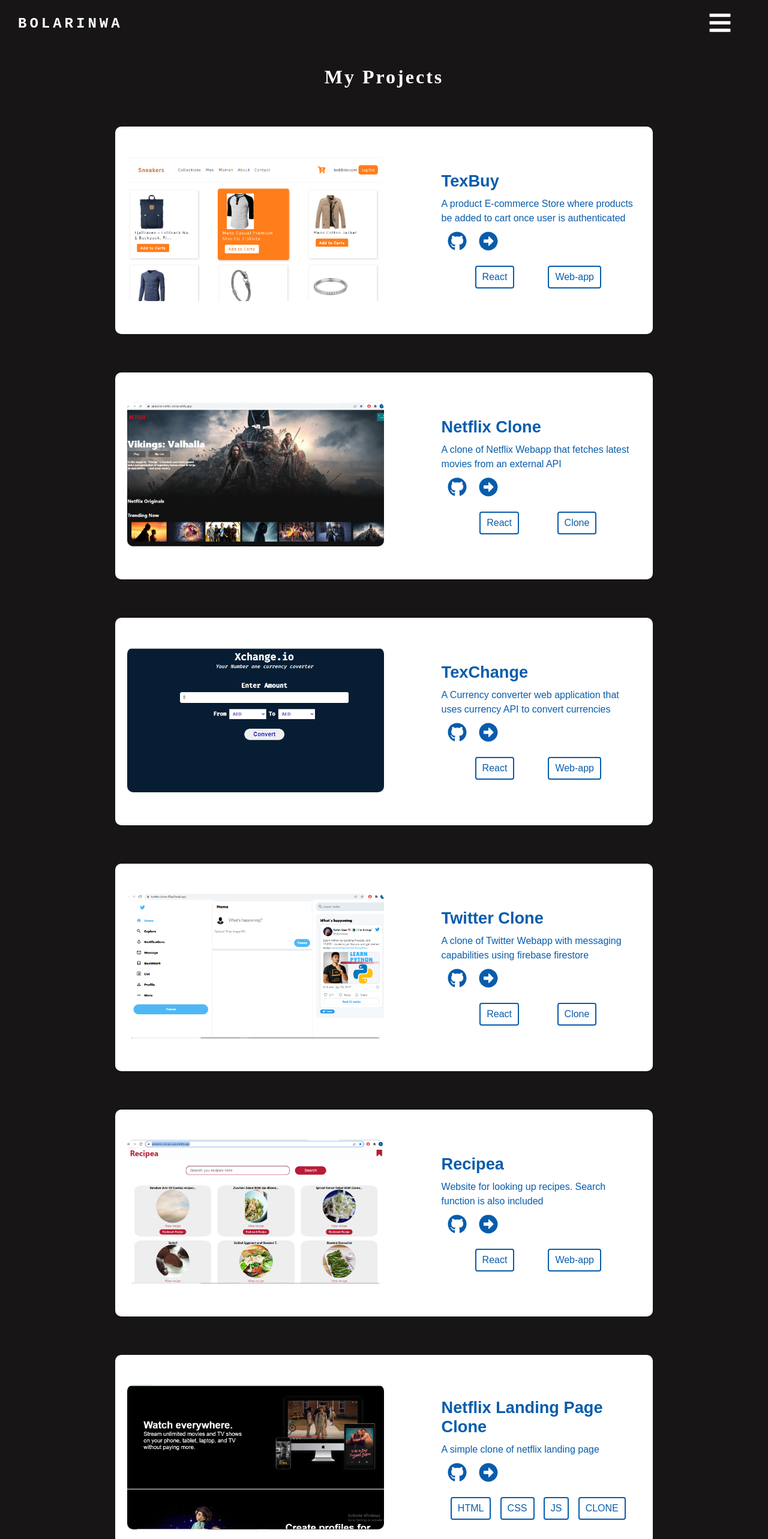
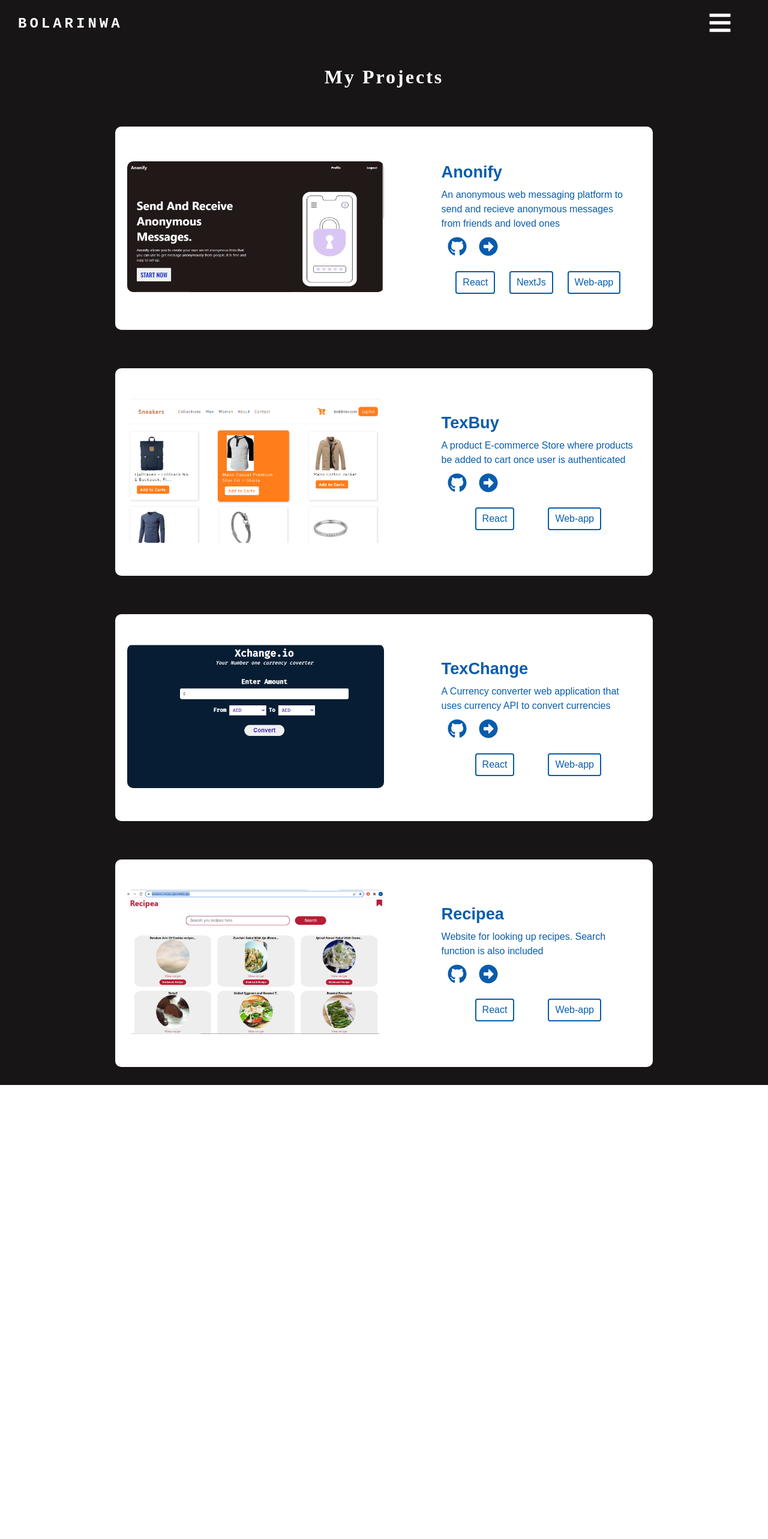
Before and after one commit to Bola-coder/portfolio, a React (Create React App) app: page /portfolio in a window 1280 px wide. Shown: the top 2566 px of the page at 60% size. After the commit the page ends 1809 px from the top, so only its background shows below. Built offline with nearby package versions, Linux system fonts and the light colour scheme.

Commit message:
Added anonify to the project list and removed clones

```diff
--- a/src/components/projectArray.js
+++ b/src/components/projectArray.js
@@ -1,13 +1,24 @@
 import texbuy from "./../images/project_images/texbuy.png";
-import netflixClone from "./../images/project_images/netflix-clone.png";
+// import netflixClone from "./../images/project_images/netflix-clone.png";
 // import planktops from "./../images/project_images/planktops.png";
 import recipea from "./../images/project_images/recipea.png";
 import texchange from "./../images/project_images/texchange.png";
-import twitterClone from "./../images/project_images/twitter-clone.png";
-import netflixLanding from "./../images/project_images/netflix-landing.png";
+// import twitterClone from "./../images/project_images/twitter-clone.png";
+// import netflixLanding from "./../images/project_images/netflix-landing.png";
+import anonify from "./../images/project_images/anonifyImage.png";
 // import randGen from "./../images/project_images/randgen.png";
 
 const projects = [
+  {
+    name: "Anonify",
+    tags: ["React", "NextJs", "Web-app"],
+    image: anonify,
+    description:
+      "An anonymous web messaging platform to send and recieve anonymous messages from friends and loved ones",
+    liveLink: "https://anonify.netlify.app",
+    githubLink: "https://github.com/Bola-coder/Anonify",
+    author: "Bolarinwa Ahmed",
+  },
   {
     name: "TexBuy",
     tags: ["React", "Web-app"],
@@ -16,18 +27,18 @@
       "A product E-commerce Store where products be added to cart once user is authenticated",
     liveLink: "https://texbuy.netlify.app",
     githubLink: "https://github.com/Bola-coder/Sneakers",
-    author: "Ahmed Bolarinwa",
+    author: "Bolarinwa Ahmed",
   },
-  {
-    name: "Netflix Clone",
-    tags: ["React", "Clone"],
-    image: netflixClone,
-    description:
-      "A clone of Netflix Webapp that fetches latest movies from an external API",
-    liveLink: "https://abatoms-netflix-clone.netlify.app/",
-    githubLink: "https://github.com/Bola-coder/React-Netflix-Clone",
-    author: "Ahmed Bolarinwa",
-  },
+  // {
+  //   name: "Netflix Clone",
+  //   tags: ["React", "Clone"],
+  //   image: netflixClone,
+  //   description:
+  //     "A clone of Netflix Webapp that fetches latest movies from an external API",
+  //   liveLink: "https://abatoms-netflix-clone.netlify.app/",
+  //   githubLink: "https://github.com/Bola-coder/React-Netflix-Clone",
+  //   author: "Bolarinwa Ahmed",
+  // },
 
   {
     name: "TexChange",
@@ -37,19 +48,19 @@
       "A Currency converter web application that uses currency API to convert currencies",
     liveLink: "https://texchange.netlify.app/",
     githubLink: "https://github.com/Bola-coder/Xchange",
-    author: "Ahmed Bolarinwa",
+    author: "Bolarinwa Ahmed",
   },
 
-  {
-    name: "Twitter Clone",
-    tags: ["React", "Clone"],
-    image: twitterClone,
-    description:
-      "A clone of Twitter Webapp with messaging capabilities using firebase firestore",
-    liveLink: "https://twitter-clone-90ea9.web.app/",
-    githubLink: "https://github.com/Bola-coder/react-twitter-clone",
-    author: "Ahmed Bolarinwa",
-  },
+  // {
+  //   name: "Twitter Clone",
+  //   tags: ["React", "Clone"],
+  //   image: twitterClone,
+  //   description:
+  //     "A clone of Twitter Webapp with messaging capabilities using firebase firestore",
+  //   liveLink: "https://twitter-clone-90ea9.web.app/",
+  //   githubLink: "https://github.com/Bola-coder/react-twitter-clone",
+  //   author: "Bolarinwa Ahmed",
+  // },
 
   {
     name: "Recipea",
@@ -59,17 +70,17 @@
       "Website for looking up recipes. Search function is also included",
     liveLink: "https://abatoms-recipe-app.netlify.app/",
     githubLink: "https://github.com/Bola-coder/react-recipe-app",
-    author: "Ahmed Bolarinwa",
+    author: "Bolarinwa Ahmed",
   },
-  {
-    name: "Netflix Landing Page Clone",
-    tags: ["HTML", "CSS", "JS", "CLONE"],
-    image: netflixLanding,
-    description: "A simple clone of netflix landing page",
-    liveLink: "https://bola-coder.github.io/Netflix-Landing-Page-Clone/",
-    githubLink: "  https://github.com/Bola-coder/Netflix-Landing-Page-Clone",
-    author: "Ahmed Bolarinwa",
-  },
+  // {
+  //   name: "Netflix Landing Page Clone",
+  //   tags: ["HTML", "CSS", "JS", "CLONE"],
+  //   image: netflixLanding,
+  //   description: "A simple clone of netflix landing page",
+  //   liveLink: "https://bola-coder.github.io/Netflix-Landing-Page-Clone/",
+  //   githubLink: "  https://github.com/Bola-coder/Netflix-Landing-Page-Clone",
+  //   author: "Bolarinwa Ahmed",
+  // },
 ];
 
 export default projects;
```
Also changed, not shown: src/images/project_images/anonifyImage.png (added).
